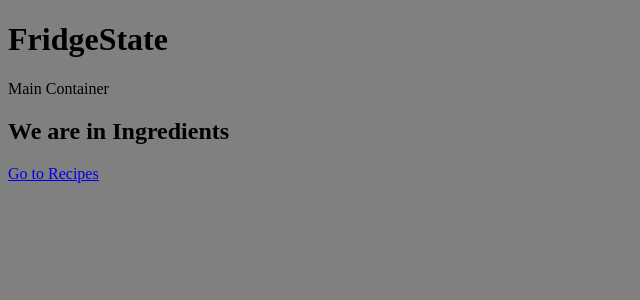
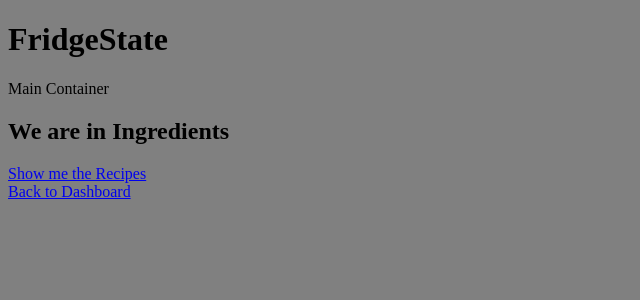
Before and after one commit to BaskinOs/fridge-state, a React app: page /ingredients in a window 1280 px wide. Shown: the top 300 px of the page, without its empty margins (0-640 px from the left). Built offline with nearby package versions, Linux system fonts and the light colour scheme; no server answers.

Commit message:
updated views for more navigation

```diff
--- a/src/containers/Dashboard.jsx
+++ b/src/containers/Dashboard.jsx
@@ -1,10 +1,17 @@
 import React from 'react';
 import { Button } from 'react-bootstrap';
+
+import SavedRecipes from '../components/SavedRecipes';
+import FridgeState from '../components/FridgeState';
 
 const Dashboard = (props) => {
   return (
     <div className="Dashboard">
       <h2>We are in Dashboard</h2>
+      <SavedRecipes savedRecipes={props} />
+      <FridgeState />
+      <Button href="/fridge">Edit My Fridge</Button>
+      <br />
       <Button href="/">Logout</Button>
     </div>
   );
--- a/src/containers/Ingredients.jsx
+++ b/src/containers/Ingredients.jsx
@@ -5,7 +5,8 @@ const Ingredients = (props) => {
   return (
     <div className="Ingredients">
       <h2>We are in Ingredients</h2>
-      <Button href="/recipes">Go to Recipes</Button>
+      <Button href="/recipes">Show me the Recipes</Button> <br />
+      <Button href="/dashboard">Back to Dashboard</Button>
     </div>
   );
 };
--- a/src/containers/Landing.jsx
+++ b/src/containers/Landing.jsx
@@ -4,6 +4,7 @@ import { Button } from 'react-bootstrap';
 const Landing = (props) => {
   return (
     <div id="landing">
+      <h2>This is Landing</h2>
       <form id="login-form" method="GET" action="/auth/google">
         <button className="loginBtn" id="loginBtn" type="submit">
           Login with Google
--- a/src/containers/Recipes.jsx
+++ b/src/containers/Recipes.jsx
@@ -6,6 +6,8 @@ const Recipes = (props) => {
     <div className="Recipes">
       <h2>We are in Recipes</h2>
       <Button href="/instructions">Go to Instructions</Button>
+      <br />
+      <Button href="/dashboard">Back to Dashboard</Button>
     </div>
   );
 };
```
